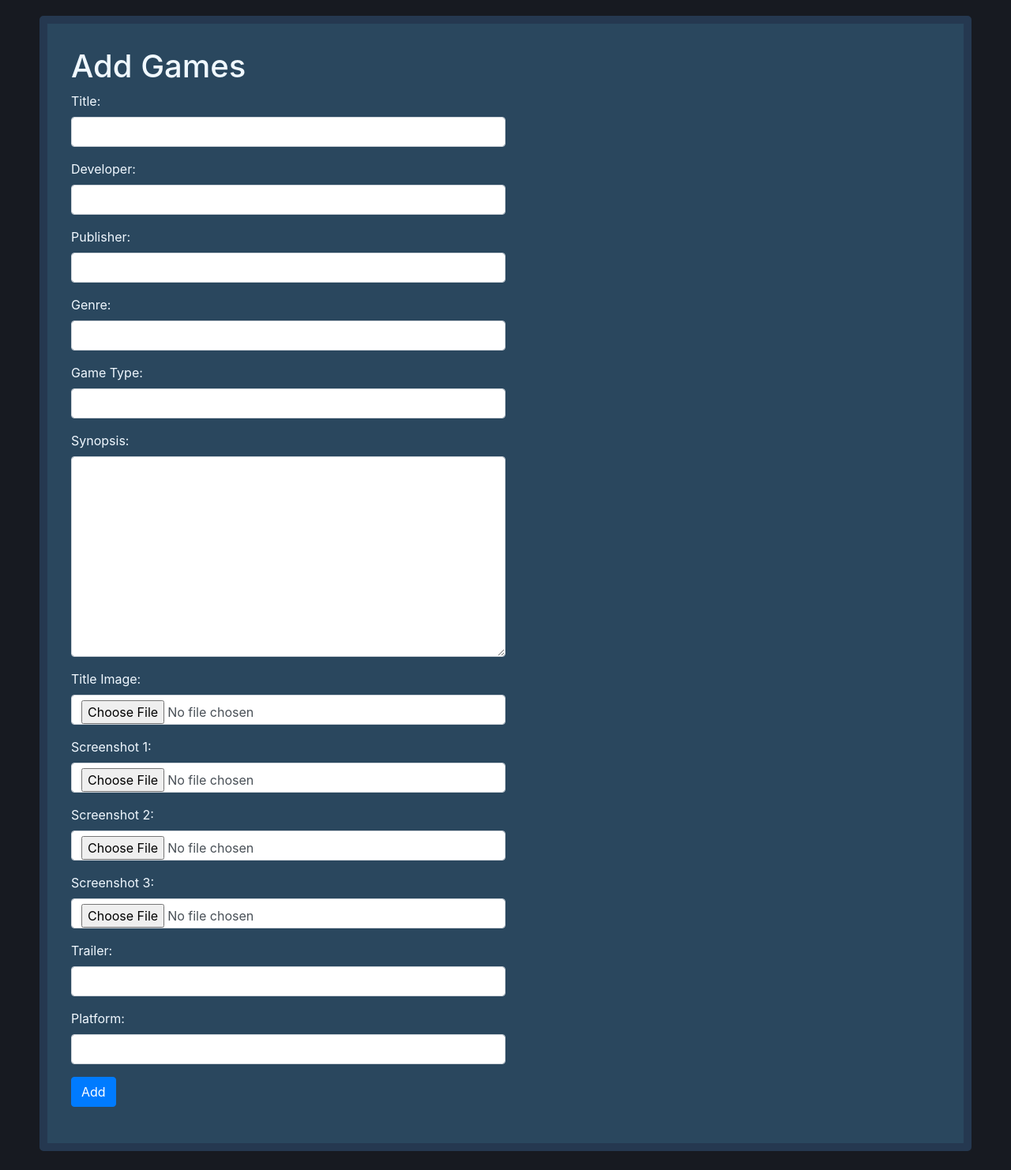
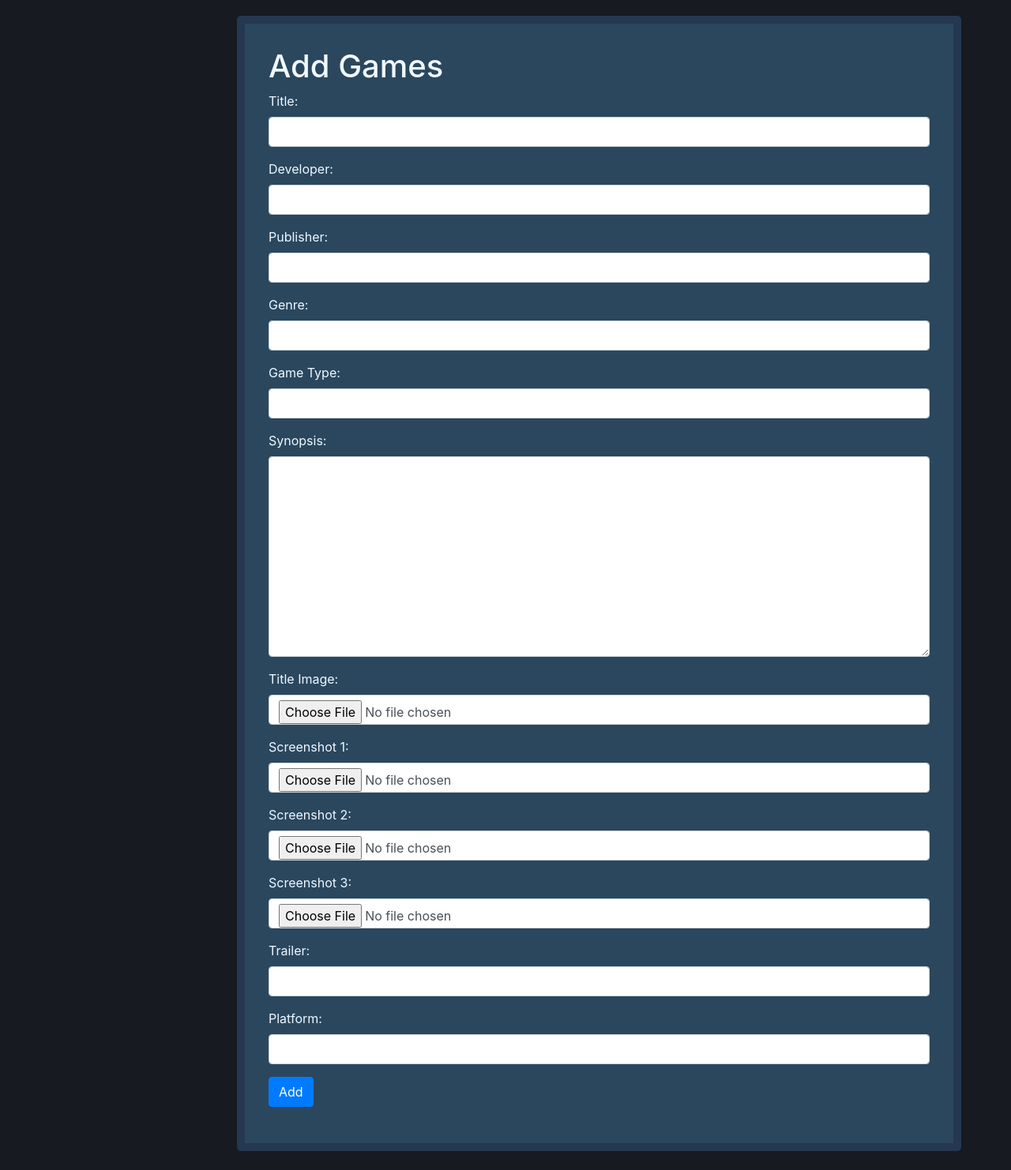
Before and after one commit to GTtron816/ngamedb, a Django app: page /addgame/ in a window 1280 px wide. Shown: the part 56-1538 px from the top of the page at 79% size. Run offline with Django 4.2, Linux system fonts and the light colour scheme; some libraries are stand-ins or nearby versions.

Commit message:
more UI retouches

```diff
--- a/newgames/templates/addgame.html
+++ b/newgames/templates/addgame.html
@@ -4,7 +4,7 @@
 {% block content %}
 <div class="bform">
 <h1>Add Games</h1>
-<div class="form-group" style="width: 50%;">
+<div class="form-group" style="width: 837px">
 <form method="POST" enctype="multipart/form-data">
  {% csrf_token %}
  {{ form.media }}
--- a/newgames/templates/base.html
+++ b/newgames/templates/base.html
@@ -82,6 +82,8 @@
         border: solid 10px rgb(37, 56, 80);
         padding: 30px;
         border-radius: 5px;
+        margin-left:250px;
+        width:fit-content;
      }
 
 
--- a/newgames/templates/update_game.html
+++ b/newgames/templates/update_game.html
@@ -4,13 +4,13 @@
 {% block content %}
 <div class="bform">
 <h1>Update Game Details</h1>
-<div class="form-group" style="width: 50%;">
+<div class="form-group" style="width: 837px">
 <form method="POST" enctype="multipart/form-data">
  {% csrf_token %}
  {{ form.media }}
  {{ form.as_p }}
  <button class="btn btn-primary">Update</button>
 </div></div>
-
+<br>
 
 {% endblock %}
```
